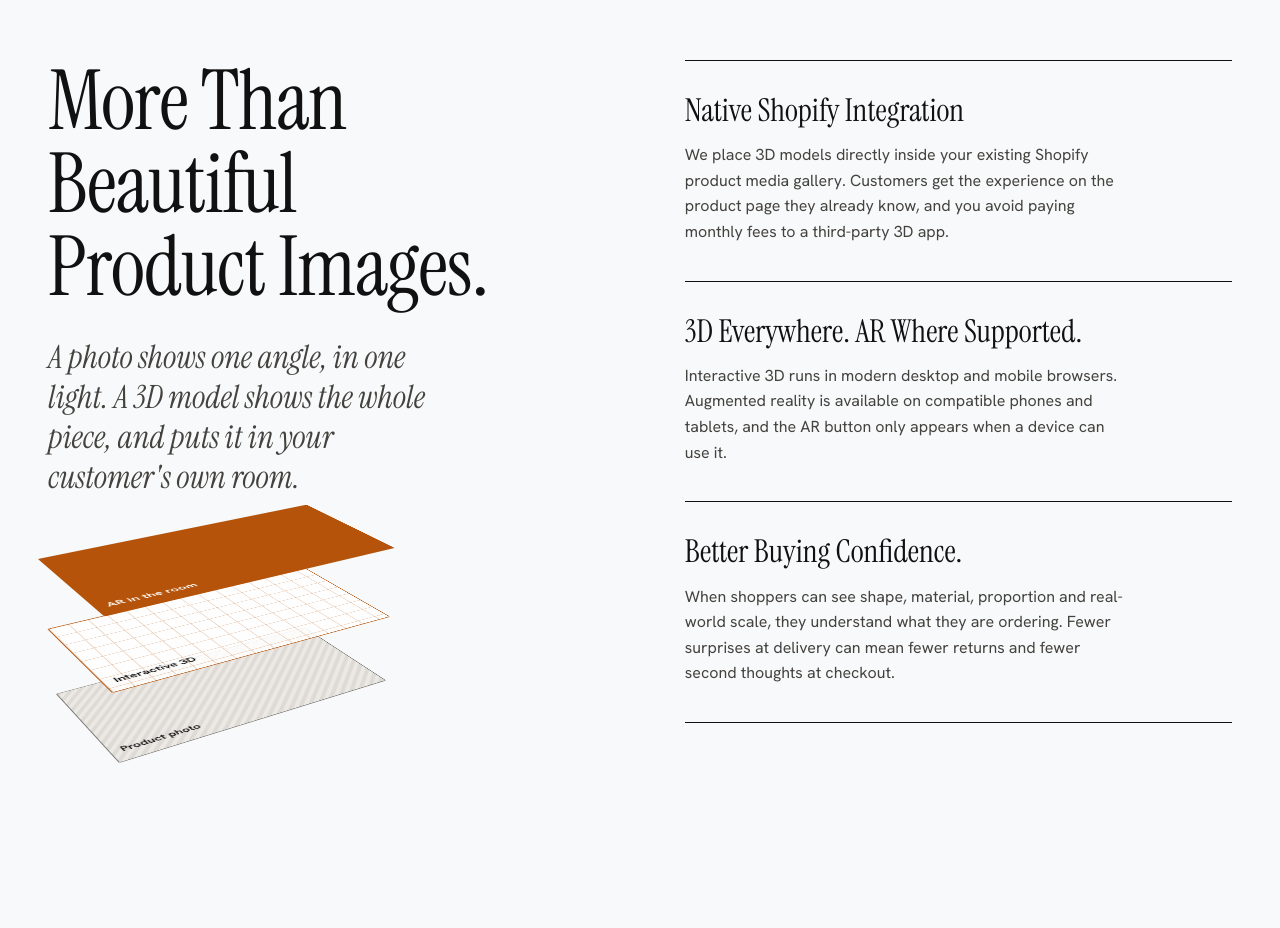
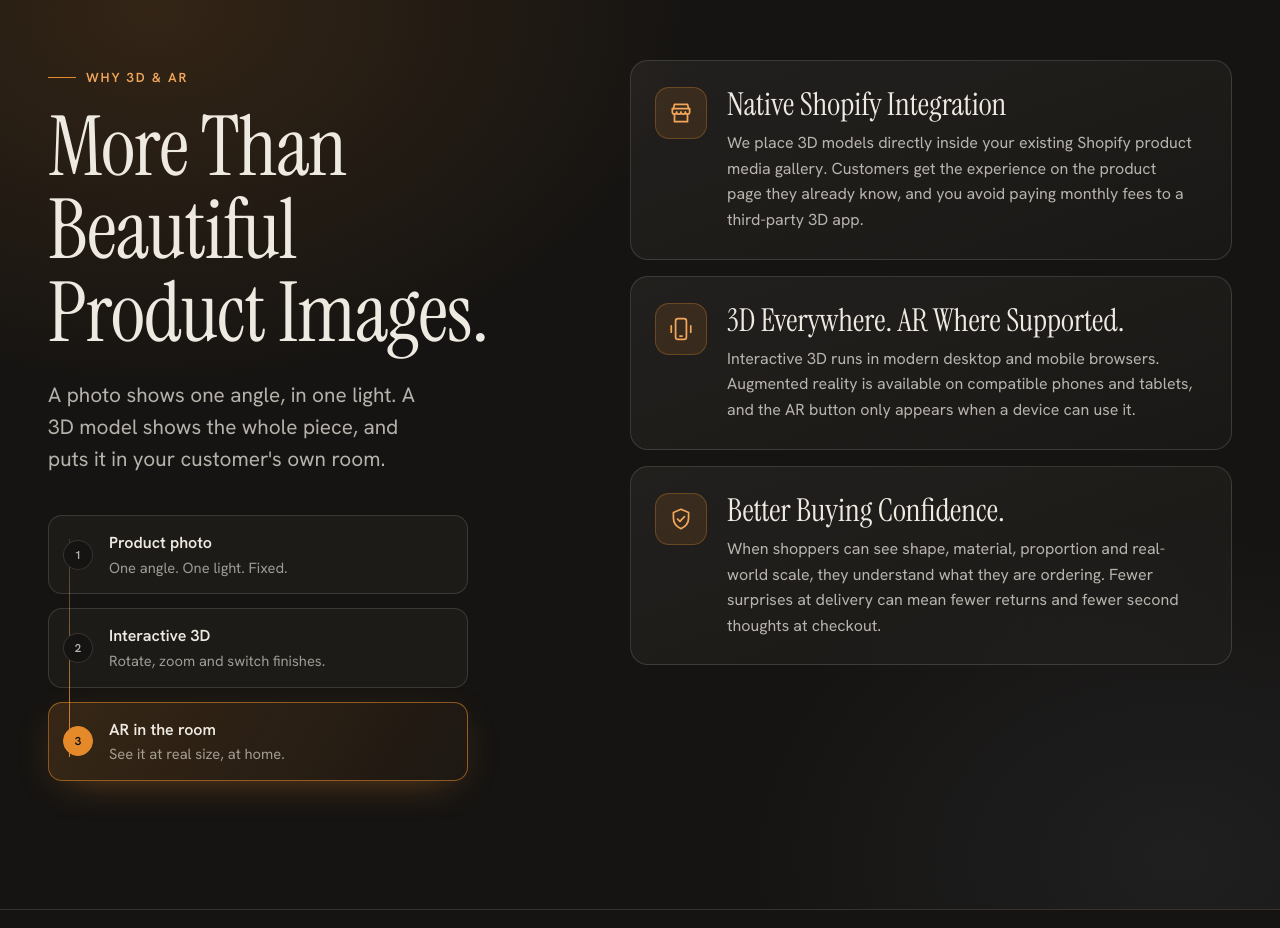
Before and after one commit to razaabbas-313/3d.marsevtech, a plain HTML site: page index.html in a window 1280 px wide. Shown: the part 4960-5888 px from the top of the page. Drawn offline with nearby package versions, Linux system fonts and the light colour scheme; some packages are replaced by stand-ins of ours; a script that the page names is missing.

Commit message:
Redesign 'Why 3D & AR' section: dark theme, photo-3D-AR ladder, icon cards
Co-Authored-By: Claude Sonnet 5.5 <noreply@anthropic.com>

```diff
--- a/index.html
+++ b/index.html
@@ -120,28 +120,48 @@
 
       <!-- 4. WHY 3D & AR -->
       <section class="why" id="why" aria-labelledby="why-title">
+        <div class="why__bg" aria-hidden="true"></div>
         <div class="wrap why__grid">
-          <div class="why__lead reveal">
-            <h2 class="h2 h2--xl" id="why-title">More Than Beautiful Product Images.</h2>
-            <p class="why__statement">A photo shows one angle, in one light. A 3D model shows the whole piece, and puts it in your customer's own room.</p>
-            <div class="layers" id="layers" aria-hidden="true">
-              <div class="layer layer--1"><span>Product photo</span></div>
-              <div class="layer layer--2"><span>Interactive 3D</span></div>
-              <div class="layer layer--3"><span>AR in the room</span></div>
-            </div>
+          <div class="why__lead">
+            <p class="eyebrow reveal">Why 3D &amp; AR</p>
+            <h2 class="h2 h2--xl reveal" id="why-title">More Than Beautiful Product Images.</h2>
+            <p class="why__statement reveal">A photo shows one angle, in one light. A 3D model shows the whole piece, and puts it in your customer's own room.</p>
+            <ol class="ladder reveal" id="layers">
+              <li class="ladder__step">
+                <span class="ladder__no" aria-hidden="true">1</span>
+                <div><strong>Product photo</strong><span>One angle. One light. Fixed.</span></div>
+              </li>
+              <li class="ladder__step">
+                <span class="ladder__no" aria-hidden="true">2</span>
+                <div><strong>Interactive 3D</strong><span>Rotate, zoom and switch finishes.</span></div>
+              </li>
+              <li class="ladder__step ladder__step--top">
+                <span class="ladder__no" aria-hidden="true">3</span>
+                <div><strong>AR in the room</strong><span>See it at real size, at home.</span></div>
+              </li>
+            </ol>
           </div>
           <div class="why__list">
             <article class="reason reveal">
+              <span class="reason__icon"><svg viewBox="0 0 24 24" width="26" height="26" fill="none" stroke="currentColor" stroke-width="1.6" stroke-linecap="round" stroke-linejoin="round" aria-hidden="true"><path d="M5 8l1-4h12l1 4"/><path d="M4 8h16v3a2 2 0 0 1-4 0 2 2 0 0 1-4 0 2 2 0 0 1-4 0 2 2 0 0 1-4 0z"/><path d="M6 13v7h12v-7"/></svg></span>
+              <div>
                 <h3 class="h3">Native Shopify Integration</h3>
                 <p>We place 3D models directly inside your existing Shopify product media gallery. Customers get the experience on the product page they already know, and you avoid paying monthly fees to a third-party 3D app.</p>
+              </div>
             </article>
             <article class="reason reveal">
+              <span class="reason__icon"><svg viewBox="0 0 24 24" width="26" height="26" fill="none" stroke="currentColor" stroke-width="1.6" stroke-linecap="round" stroke-linejoin="round" aria-hidden="true"><rect x="7" y="2.5" width="10" height="19" rx="2.2"/><path d="M11 18.5h2"/><path d="M3 9v6M21 9v6"/></svg></span>
+              <div>
                 <h3 class="h3">3D Everywhere. AR Where Supported.</h3>
                 <p>Interactive 3D runs in modern desktop and mobile browsers. Augmented reality is available on compatible phones and tablets, and the AR button only appears when a device can use it.</p>
+              </div>
             </article>
             <article class="reason reveal">
+              <span class="reason__icon"><svg viewBox="0 0 24 24" width="26" height="26" fill="none" stroke="currentColor" stroke-width="1.6" stroke-linecap="round" stroke-linejoin="round" aria-hidden="true"><path d="M12 3l7 3v5c0 4.5-3 8-7 10-4-2-7-5.5-7-10V6z"/><path d="M8.8 12l2.2 2.2 4.2-4.4"/></svg></span>
+              <div>
                 <h3 class="h3">Better Buying Confidence.</h3>
                 <p>When shoppers can see shape, material, proportion and real-world scale, they understand what they are ordering. Fewer surprises at delivery can mean fewer returns and fewer second thoughts at checkout.</p>
+              </div>
             </article>
           </div>
         </div>
--- a/style.css
+++ b/style.css
@@ -261,29 +261,28 @@ model-viewer { position: absolute; inset: 0; z-index: 3; width: 100%; height: 10
 /* ====================================================== */
 /*  WHY 3D  (light, editorial)                             */
 /* ====================================================== */
-.why { background: var(--bg); color: var(--ink-2); padding: var(--section-y) 0; position: relative; }
-.why .h2, .why .h3 { color: var(--ink); }
-.why__grid { display: grid; gap: 56px; }
-.why__statement { font-family: var(--font-display); font-style: italic; font-size: clamp(1.4rem, 1.1rem + 1.2vw, 2rem); line-height: 1.25; color: var(--ink-2); margin-top: 28px; max-width: 28ch; }
-.why__list { display: grid; gap: 0; align-content: start; }
-.reason { padding: 32px 0 36px; border-top: 1px solid var(--ink); display: grid; gap: 14px; }
-.reason:last-child { border-bottom: 1px solid var(--ink); }
-.reason p { max-width: 50ch; }
-
-/* depth diagram: photo → 3D → AR, three planes in perspective that spread as they enter */
-.layers { position: relative; height: 340px; margin-top: 88px; perspective: 1000px; max-width: 460px; }
-.layer { position: absolute; left: 6%; top: 8%; width: 64%; height: 150px; border: 1px solid rgba(17, 17, 17, .5); border-radius: 2px;
-  transform: rotateX(58deg) rotateZ(-32deg) translateZ(var(--z, 0px)); transition: transform 1.3s var(--ease), background-color .8s; --z: 0px; }
-.layer span { position: absolute; left: 10px; bottom: 8px; font-size: .78rem; font-weight: 600; color: var(--ink); }
-.layer--1 { background: #ECE9E4; background-image: linear-gradient(135deg, rgba(0,0,0,.06) 25%, transparent 25%, transparent 50%, rgba(0,0,0,.06) 50%, rgba(0,0,0,.06) 75%, transparent 75%); background-size: 12px 12px; }
-.layer--2 { background: rgba(255, 255, 255, .85); border-color: var(--accent); background-image: linear-gradient(rgba(180,83,9,.25) 1px, transparent 1px), linear-gradient(90deg, rgba(180,83,9,.25) 1px, transparent 1px); background-size: 20px 20px; }
-.layer--3 { background: var(--accent); border-color: var(--accent); }
-.layer--3 span { color: #fff; }
-.layers.is-in .layer--1 { --z: 0px; }
-.layers.is-in .layer--2 { --z: 70px; transition-delay: .25s; }
-.layers.is-in .layer--3 { --z: 140px; transition-delay: .5s; }
-.layers:hover .layer--2 { --z: 90px; }
-.layers:hover .layer--3 { --z: 180px; }
+.why { position: relative; isolation: isolate; overflow: hidden; background: var(--night-2); color: var(--on-dark-2); padding: var(--section-y) 0; }
+.why__bg { position: absolute; inset: 0; z-index: -1; background: radial-gradient(60% 55% at 12% 8%, rgba(229, 138, 43, .14), transparent 70%), radial-gradient(50% 50% at 92% 95%, rgba(110, 130, 160, .1), transparent 70%); }
+.why .h2, .why .h3 { color: var(--on-dark); }
+.why__grid { display: grid; gap: 48px; }
+.eyebrow { display: inline-flex; align-items: center; gap: 10px; font-size: .82rem; font-weight: 600; letter-spacing: .14em; text-transform: uppercase; color: var(--amber-hi); margin-bottom: 18px; }
+.eyebrow::before { content: ""; width: 28px; height: 1px; background: var(--amber); }
+.why__statement { font-size: clamp(1.08rem, 1rem + .4vw, 1.3rem); line-height: 1.55; color: var(--on-dark-2); margin-top: 24px; max-width: 34ch; }
+.ladder { position: relative; display: grid; gap: 14px; margin-top: 40px; max-width: 420px; }
+.ladder::before { content: ""; position: absolute; left: 21px; top: 24px; bottom: 24px; width: 1px; background: linear-gradient(var(--line-d), var(--amber)); }
+.ladder__step { position: relative; display: flex; align-items: center; gap: 16px; padding: 14px 18px 14px 12px; border: 1px solid var(--line-d); border-radius: 14px; background: rgba(238, 233, 225, .03); }
+.ladder__step strong { display: block; font-weight: 600; color: var(--on-dark); }
+.ladder__step span:not(.ladder__no) { display: block; font-size: .92rem; color: var(--on-dark-3); }
+.ladder__no { flex: none; display: grid; place-items: center; width: 20px; height: 20px; margin-left: 2px; border-radius: 50%; background: var(--night-2); border: 1px solid var(--line-d); font-size: .72rem; font-weight: 600; color: var(--on-dark-2); position: relative; z-index: 1; box-sizing: content-box; padding: 4px; }
+.ladder__step--top { border-color: rgba(229, 138, 43, .55); background: linear-gradient(120deg, rgba(229, 138, 43, .16), rgba(229, 138, 43, .04)); box-shadow: 0 10px 40px -18px rgba(229, 138, 43, .55); }
+.ladder__step--top .ladder__no { background: var(--amber); border-color: var(--amber); color: var(--night); }
+.why__list { display: grid; gap: 16px; align-content: start; }
+.reason { display: grid; grid-template-columns: auto 1fr; gap: 20px; align-items: start; padding: 26px 24px; border: 1px solid var(--line-d); border-radius: 18px; background: linear-gradient(160deg, rgba(238, 233, 225, .06), rgba(238, 233, 225, .02)); transition: transform .35s var(--ease), border-color .35s, background .35s; }
+.reason:hover { transform: translateY(-3px); border-color: rgba(229, 138, 43, .5); }
+.reason__icon { display: grid; place-items: center; width: 52px; height: 52px; border-radius: 14px; color: var(--amber-hi); background: rgba(229, 138, 43, .12); border: 1px solid rgba(229, 138, 43, .3); }
+.reason .h3 { margin-bottom: 8px; }
+.reason p { max-width: 52ch; color: var(--on-dark-2); }
+@media (max-width: 519px) { .reason { grid-template-columns: 1fr; gap: 16px; padding: 22px 20px; } }
 
 /* ====================================================== */
 /*  PROCESS                                                */
@@ -403,6 +402,7 @@ model-viewer { position: absolute; inset: 0; z-index: 3; width: 100%; height: 10
 
   .why__grid { grid-template-columns: 1fr 1fr; gap: clamp(48px, 7vw, 120px); align-items: start; }
   .why__lead { position: sticky; top: 110px; }
+  .why__grid { grid-template-columns: 0.9fr 1.1fr; }
 
   .steps { grid-template-columns: repeat(3, 1fr); gap: 48px; padding: 52px 0 0; }
   .steps::before, .steps::after { left: 0; right: 0; top: 6px; bottom: auto; width: auto; height: 1px; }
@@ -432,8 +432,6 @@ model-viewer { position: absolute; inset: 0; z-index: 3; width: 100%; height: 10
   *, *::before, *::after { animation: none !important; transition: none !important; }
   .js .reveal { opacity: 1; transform: none; }
   .steps::after { transform: none; }
-  .layers .layer--2 { --z: 70px; }
-  .layers .layer--3 { --z: 140px; }
   .step__node { background: var(--amber); }
 }
 
```
Lines whose indentation alone changed are shown as unchanged.
